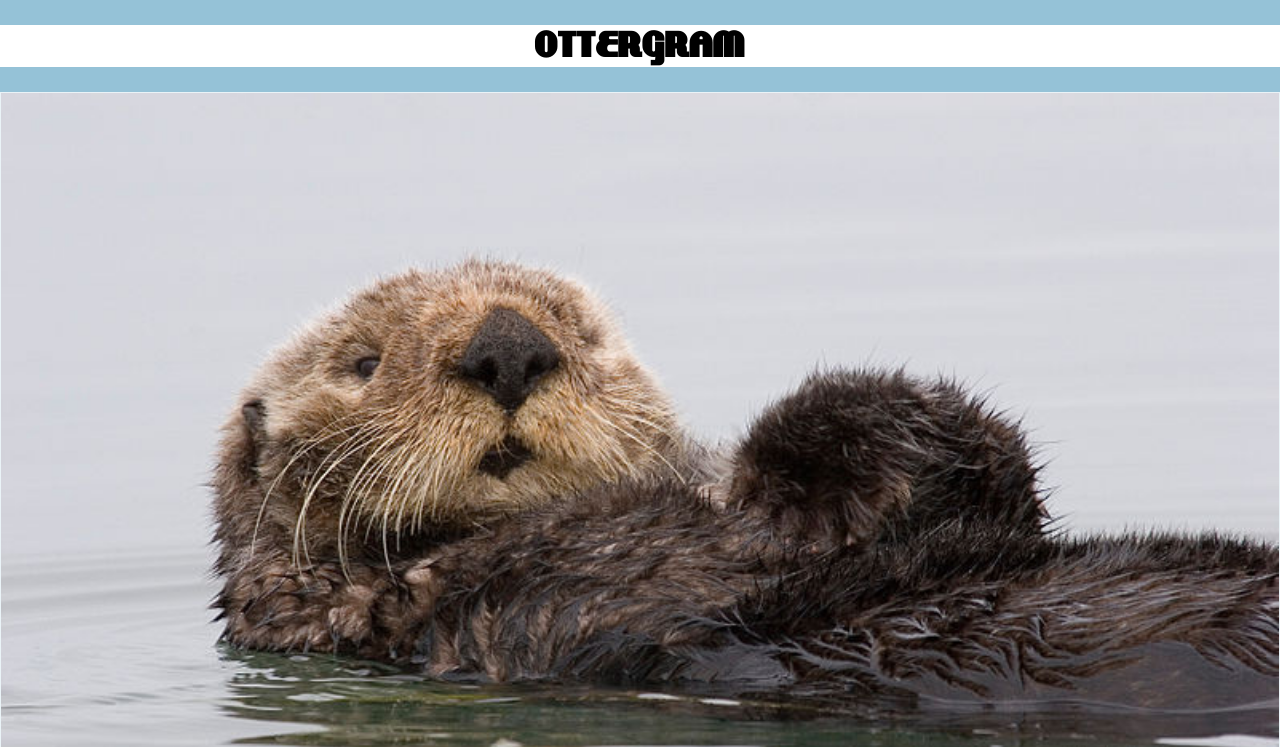
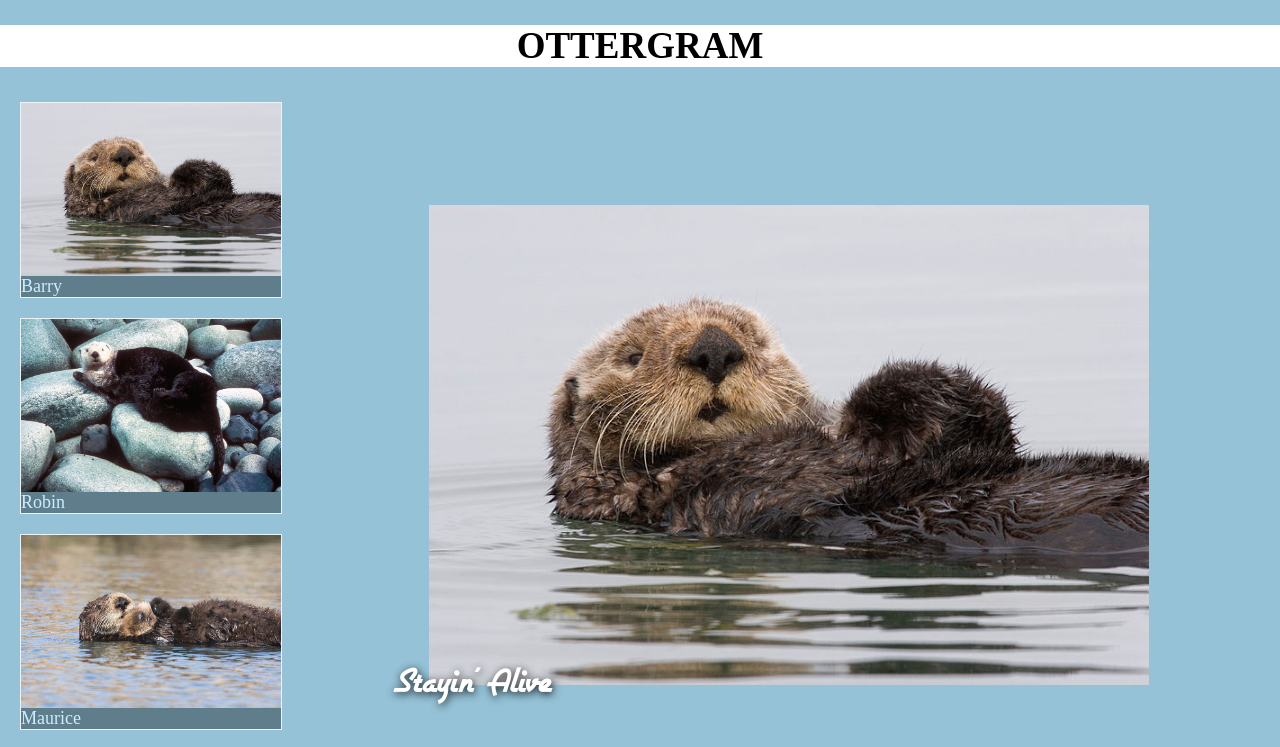
Before and after one commit to mikayel5/ottergram_do, a plain HTML site: page index.html in a window 1280 px wide. Shown: the top 747 px of the page. Drawn offline with nearby package versions, Linux system fonts and the light colour scheme; files whose address does not match are found by name.

Commit message:
change style width flexbox

```diff
--- a/index.html
+++ b/index.html
@@ -3,6 +3,7 @@
 
 <head>
     <meta charset="utf-8">
+    <meta name="viewport" content="width=device-width, initial-scale=1">
     <title>ottergram</title>
     <link rel="stylesheet" href="https://cdnjs.cloudflare.com/ajax/libs/normalize/8.0.1/normalize.min.css">
     <link rel="stylesheet" href="stylesheets/styles.css">
@@ -11,9 +12,12 @@
 </head>
 
 <body>
-    <header>
+    <header class="main-header">
         <h1 class="logo-text">ottergram</h1>
     </header>
+
+
+    <main class="main-content">
         <ul class="thumbnail-list">
             <li class="thumbnail-item">
 
@@ -50,7 +54,52 @@
                     <span class="thumbnail-title">Barbara</span>
                 </a>
             </li>
+            <li class="thumbnail-item">
+
+                <a href="#">
+                    <img class="thumbnail-image" src="img/otter1.jpg" alt="Barry the Otter">
+                    <span class="thumbnail-title">Barry</span>
+                </a>
+            </li>
+            <li class="thumbnail-item">
+
+                <a href="#">
+                    <img class="thumbnail-image" src="img/otter2.jpg" alt="Robin the Otter">
+                    <span class="thumbnail-title">Robin</span>
+                </a>
+            </li>
+            <li class="thumbnail-item">
+
+                <a href="#">
+                    <img class="thumbnail-image" src="img/otter3.jpg" alt="Maurice the Otter">
+                    <span class="thumbnail-title">Maurice</span>
+                </a>
+            </li>
+            <li class="thumbnail-item">
+
+                <a href="#">
+                    <img class="thumbnail-image" src="img/otter4.jpg" alt="Lesly the Otter">
+                    <span class="thumbnail-title">Lesly</span>
+                </a>
+            </li>
+            <li class="thumbnail-item">
+
+                <a href="#">
+                    <img class="thumbnail-image" src="img/otter5.jpg" alt="Barbara the Otter">
+                    <span class="thumbnail-title">Barbara</span>
+                </a>
+            </li>
         </ul>
+
+        <div class="detail-image-container">
+            <div class="detail-image-frame">
+                <img class='detail-image' src="img/otter1.jpg" alt="">
+                <span class="detail-image-title">Stayin' Alive</span>
+            </div>
+
+        </div>
+    </main>
+
 </body>
 
 </html>
--- a/stylesheets/styles.css
+++ b/stylesheets/styles.css
@@ -1,17 +1,25 @@
 @font-face {
-    font-family: lakeshore;
-    src: url('fonts/LAKESHOR-webfont.eot');
-    src: url('fonts/LAKESHOR-webfont.eot?#iefix'), format('embedded-opentype'),
-         url('fonts/LAKESHOR-webfont.woff') format('woff'),
-         url('fonts/LAKESHOR-webfont.ttf') format('truetype'),
-         url('fonts/LAKESHOR-webfont.svg#lakeshore') format('svg');
-
+    font-family: 'airstreamregular';
+    src: url('fonts/Airstream-webfont.eot');
+    src: url('fonts/Airstream-webfont.eot?#iefix')
+    format('embedded-opentype'),
+    url('fonts/Airstream-webfont.woff') format('woff'),
+    url('fonts/Airstream-webfont.ttf') format('truetype'),
+    url('fonts/Airstream-webfont.svg#airstreamregular') format('svg');
     font-weight: normal;
     font-style: normal;
 
 }
+html, body{
+    height: 100%;
+}
 
 body{
+    display: flex;
+    flex-direction: column;
+
+
+
     font-size: 10px;
     background: rgb(149, 194, 215);
 }
@@ -19,6 +27,18 @@ body{
 a {
     text-decoration: none;
 }
+
+.main-headerer{
+    flex: 01 auto;
+}
+
+.main-content{
+    flex: 11 auto;
+    display: flex;
+    flex-direction: column;
+
+}
+
 .logo-text{
     background: white;
 
@@ -29,18 +49,26 @@ a {
 
 }
 
-.thumbnail-item + .thumbnail-item{
-    margin-top: 10px;
-}
+
 
 .thumbnail-item{
-    display: block;
+    display: inline-block;
+    min-width: 120px;
+    max-width: 120px;
     border: 1px solid rgb(100%, 100%, 100%);
     border: 1px solid rgb(100%, 100%, 100%, 0.8);
 }
 .thumbnail-list{
+    flex: 01 auto;
+    order: 2;
+    display: flex;
+    justify-content: space-between;
     list-style: none;
     padding: 0;
+
+
+    white-space:nowrap;
+    overflow-x: auto;
 }
 .thumbnail-image{
     display: block;
@@ -56,3 +84,48 @@ a {
 
     font-size: 18px;
 }
+
+.detail-image-container{
+    flex: 11 auto;
+    display: flex;
+    justify-content: center;
+    align-items: center;
+}
+.detail-image-frame{
+    position: relative;
+    text-align: center;
+}
+.detail-image{
+    width: 90%;
+}
+.detail-image-title{
+    position: absolute;
+    bottom: -16px;
+    left: 4px;
+
+    font-family: airstreamregular;
+    color: white;
+    text-shadow: rgba(0, 0, 0, 0.9) 1px 2px 9px;
+    font-size: 40px;
+}
+
+@media all and (min-width:768px){
+    .main-content{
+        flex-direction: row;
+        overflow: hidden;
+    }
+
+    .thumbnail-list {
+        flex-direction: column;
+        order: 0;
+        margin-left: 20px
+        }
+
+    .thumbnail-item {
+        max-width: 260px;
+        }
+    .thumbnail-item + .thumbnail-item {
+        margin-top: 20px;
+        }
+
+}
```
Lines whose indentation alone changed are shown as unchanged.
